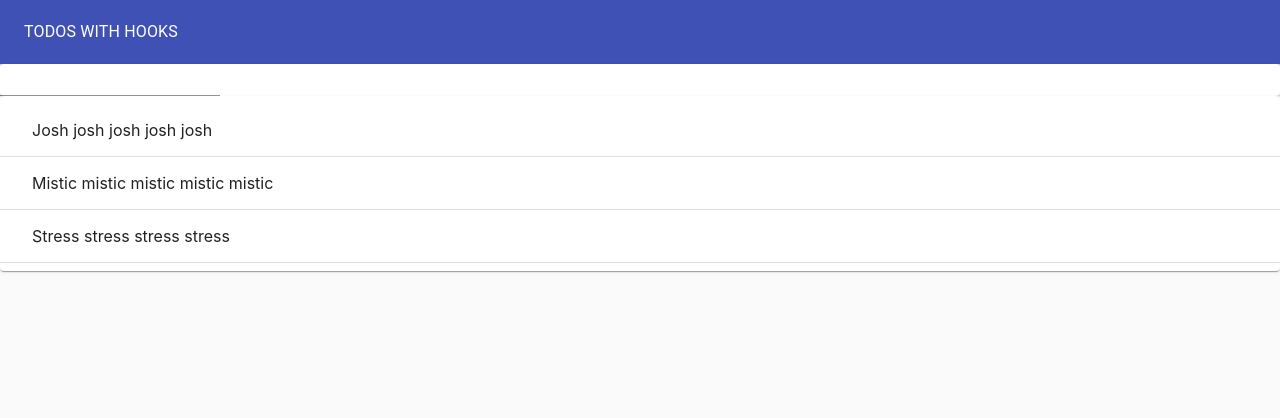
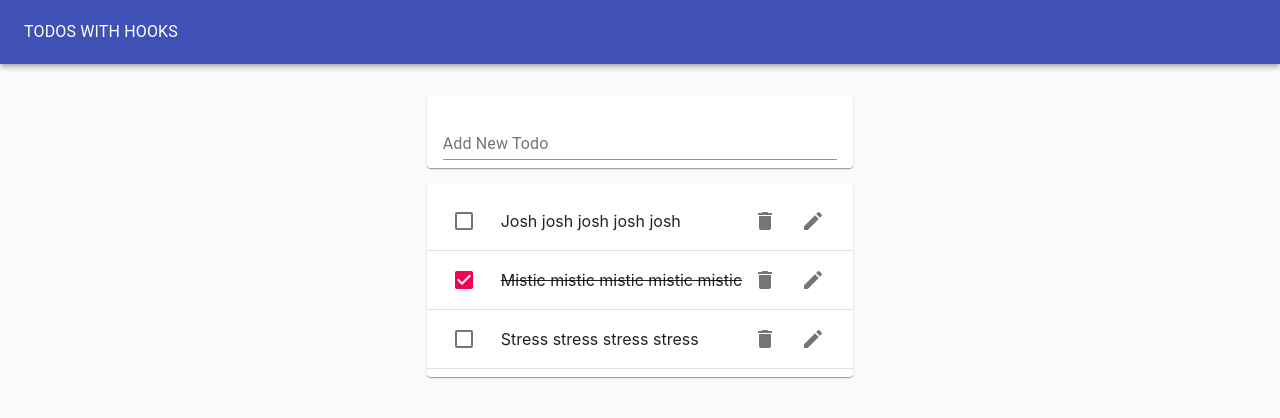
Before and after one commit to appsius/todo-nine, a React (Create React App) app: page / in a window 1280 px wide. Shown: the top 418 px of the page. Built offline with nearby package versions, Linux system fonts and the light colour scheme.

Commit message:
Adding Todo Component

```diff
--- /dev/null
+++ b/src/Todo.js
@@ -0,0 +1,31 @@
+import React from 'react';
+import ListItem from '@material-ui/core/ListItem';
+import ListItemText from '@material-ui/core/ListItem';
+import Checkbox from '@material-ui/core/Checkbox';
+import IconButton from '@material-ui/core/IconButton';
+import EditIcon from '@material-ui/icons/Edit';
+import DeleteIcon from '@material-ui/icons/Delete';
+import ListItemSecondaryAction from '@material-ui/core/ListItemSecondaryAction';
+
+export default function Todo({ task, completed }) {
+  return (
+    <div>
+      <ListItem>
+        <Checkbox tabIndex={-1} checked={completed} />
+        <ListItemText
+          style={{ textDecoration: completed ? 'line-through' : 'none' }}
+        >
+          {task}
+        </ListItemText>
+        <ListItemSecondaryAction>
+          <IconButton aria-label='Delete'>
+            <DeleteIcon />
+          </IconButton>
+          <IconButton aria-label='Edit'>
+            <EditIcon />
+          </IconButton>
+        </ListItemSecondaryAction>
+      </ListItem>
+    </div>
+  );
+}
--- a/src/TodoApp.js
+++ b/src/TodoApp.js
@@ -34,8 +34,12 @@
           <Typography color='inherit'>TODOS WITH HOOKS</Typography>
         </Toolbar>
       </AppBar>
-      <TodoForm addTodo={addTodo} />
-      <TodoList todos={todos} />
+      <Grid container justify='center' style={{ marginTop: '1rem' }}>
+        <Grid item xs={11} md={8} lg={4}>
+          <TodoForm addTodo={addTodo} />
+          <TodoList todos={todos} />
+        </Grid>
+      </Grid>
     </Paper>
   );
 }
--- a/src/TodoForm.js
+++ b/src/TodoForm.js
@@ -6,7 +6,7 @@
 export default function TodoForm({ addTodo }) {
   const [value, handleChange, reset] = useInputState('');
   return (
-    <Paper>
+    <Paper style={{ margin: '1rem 0', padding: '0 1rem' }}>
       <form
         onSubmit={e => {
           e.preventDefault();
@@ -14,7 +14,13 @@
           reset();
         }}
       >
-        <TextField value={value} onChange={handleChange} />
+        <TextField
+          value={value}
+          onChange={handleChange}
+          margin='normal'
+          label='Add New Todo'
+          fullWidth
+        />
       </form>
     </Paper>
   );
--- a/src/TodoList.js
+++ b/src/TodoList.js
@@ -2,8 +2,7 @@
 import Paper from '@material-ui/core/Paper';
 import List from '@material-ui/core/List';
 import Divider from '@material-ui/core/Divider';
-import ListItem from '@material-ui/core/ListItem';
-import ListItemText from '@material-ui/core/ListItem';
+import Todo from './Todo';
 
 export default function TodoList(props) {
   return (
@@ -11,9 +10,7 @@
       <List>
         {props.todos.map(todo => (
           <>
-            <ListItem>
-              <ListItemText>{todo.task}</ListItemText>
-            </ListItem>
+            <Todo task={todo.task} key={todo.id} completed={todo.completed} />
             <Divider />
           </>
         ))}
```
